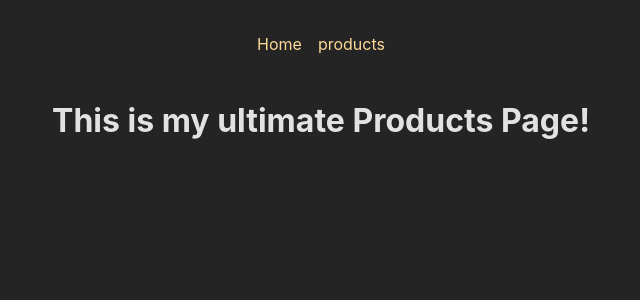
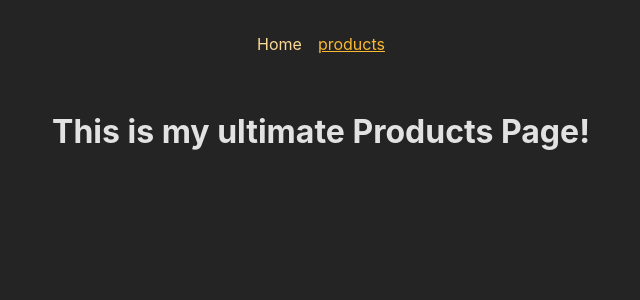
Before and after one commit to avi-codesmith/React-Router-Project, a React (Create React App) app: page /products in a window 1280 px wide. Shown: the top 300 px of the page, without its empty margins (319-959 px from the left). Built offline with nearby package versions, Linux system fonts and the light colour scheme.

Commit message:
NavLink in Router

```diff
--- a/src/App.js
+++ b/src/App.js
@@ -7,7 +7,8 @@ import {
 
 import Homepage from "./components/Homepage";
 import Products from "./components/Products";
-import MainNav from "./components/MainNav";
+import Root from "./components/Root";
+import Error from "./components/Error";
 
 // const routerDefinition = createRoutesFromElements(
 //   <Route>
@@ -21,13 +22,14 @@ import MainNav from "./components/MainNav";
 const router = createBrowserRouter([
   {
     path: "",
-    element: <MainNav />,
+    element: <Root />,
+    errorElement: <Error />, // we can add error as fallback page
     children: [
       { path: "", element: <Homepage /> },
       { path: "products", element: <Products /> },
     ],
   },
-]); // we can handle children and main like that and also we have to add a marker where to put our children (in MainNav)
+]); // we can handle children and main like that and also we have to add a marker where to put our children (in Root.jsx)
 
 // small and easy to mantian (new)
 
--- a/src/components/Centre.css
+++ /dev/null
@@ -1,3 +0,0 @@
-.centre {
-  text-align: center;
-}
--- /dev/null
+++ b/src/components/Error.jsx
@@ -0,0 +1,13 @@
+import MainNav from "./MainNav";
+
+export default function Error() {
+  return (
+    <>
+      <MainNav />
+      <main>
+        <h1>4️⃣0️⃣4️⃣ an error ouccured</h1>
+        <p> 😵 This page does not exist!</p>
+      </main>
+    </>
+  );
+}
--- a/src/components/Homepage.jsx
+++ b/src/components/Homepage.jsx
@@ -1,5 +1,3 @@
-import "./Centre.css";
-
 export default function Homepage() {
   return (
     <>
--- a/src/components/MainNav.jsx
+++ b/src/components/MainNav.jsx
@@ -1,5 +1,4 @@
-import { Link } from "react-router-dom";
-import { Outlet } from "react-router-dom"; // It is kind a marker where to put children
+import { NavLink } from "react-router-dom";
 
 import "./MainNavModule.css";
 
@@ -10,16 +9,25 @@ export default function MainNav() {
         <nav>
           <ul className="list">
             <li>
-              <Link to="/">Home</Link>
+              <NavLink
+                to="/"
+                className={({ isActive }) => (isActive ? "active" : undefined)} // its only work on <NavLink> bcz its contain such a className that return isActive key value pair thus we can use that for toggling class in component.
+                end // to read the end value bcz, it is initially read the starting value which is "/" and thus all type of URL contain atleast that the "/" :)
+              >
+                Home
+              </NavLink>
             </li>
             <li>
-              <Link to="/products">products</Link>
+              <NavLink
+                to="/products"
+                className={({ isActive }) => (isActive ? "active" : undefined)}
+              >
+                products
+              </NavLink>
             </li>
           </ul>
         </nav>
       </header>
-      <Outlet />
-      {/*here is the marker to put children components */}
     </>
   );
 }
--- a/src/components/Products.jsx
+++ b/src/components/Products.jsx
@@ -1,5 +1,3 @@
-import "./Centre.css";
-
 export default function Products() {
   return (
     <>
--- /dev/null
+++ b/src/components/Root.jsx
@@ -0,0 +1,13 @@
+import { Outlet } from "react-router-dom"; // It is kind a marker where to put children
+import MainNav from "./MainNav";
+export default function Root() {
+  return (
+    <>
+      <MainNav />
+      <main>
+        <Outlet />
+        {/*here is the marker to put children components */}
+      </main>
+    </>
+  );
+}
--- a/src/index.css
+++ b/src/index.css
@@ -48,3 +48,8 @@ ul {
   margin: 0;
   padding: 0;
 }
+
+main {
+  margin: 2rem auto;
+  text-align: center;
+}
```
